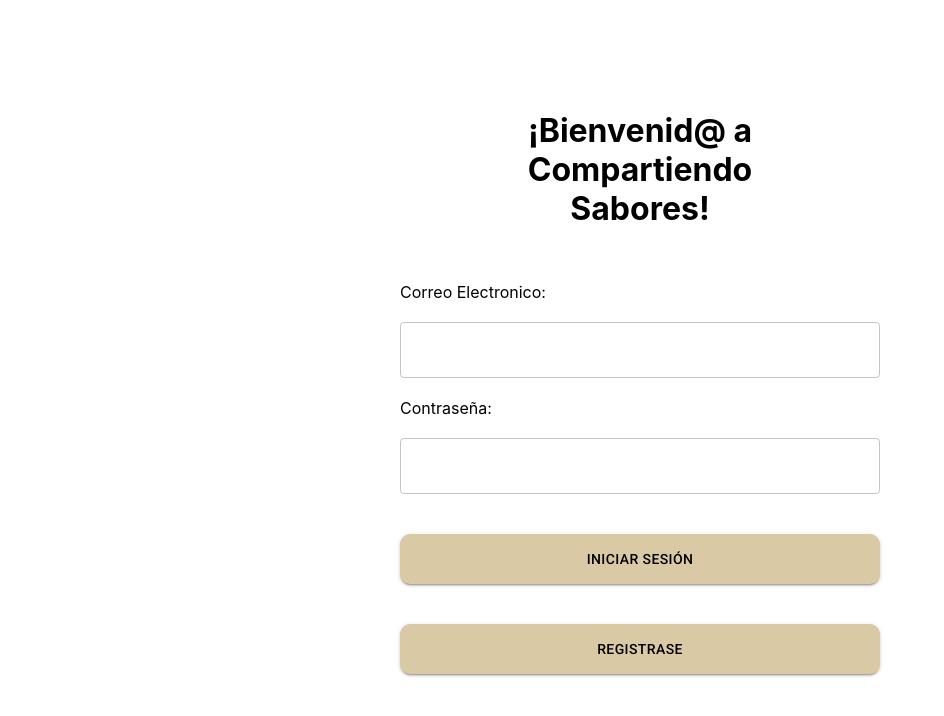
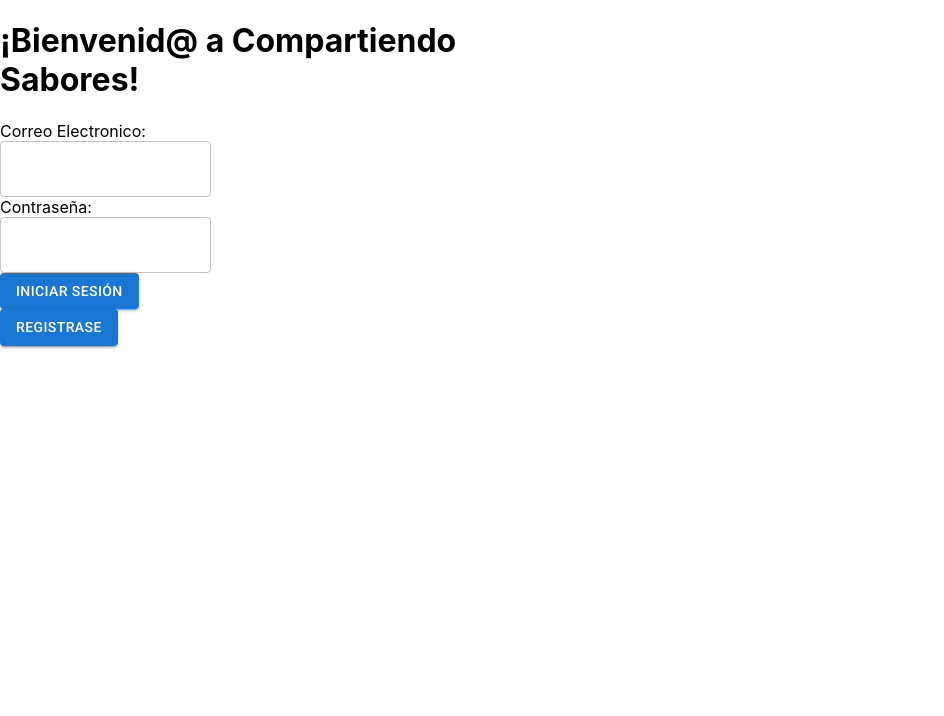
Before and after one commit to Gabicho258/compartiendo-sabores-react-tsx, a React (Create React App) app: page / in a window 1280 px wide. Shown: the top 716 px of the page, without its empty margins (0-944 px from the left). Built offline with nearby package versions, Linux system fonts and the light colour scheme.

Commit message:
Se crea el archivo de Registro

```diff
--- a/src/index.tsx
+++ b/src/index.tsx
@@ -5,6 +5,7 @@ import { Login } from "./pages/Login/Login";
 import { HomePage } from "./pages/HomePage/HomePage";
 import { StyledEngineProvider } from "@mui/material";
 import { Categories } from "./pages/Categories/Categories";
+import { Register } from "./pages/Register/Register";
 
 const root = ReactDOM.createRoot(
   document.getElementById("root") as HTMLElement
@@ -13,7 +14,9 @@ root.render(
   <React.StrictMode>
     <StyledEngineProvider injectFirst>
       {/* <App /> */}
-      <Login />
+      {/*<Login />*/}
+
+      <Register />
 
       {/*<Categories />*/}
 
--- /dev/null
+++ b/src/pages/Register/Register.tsx
@@ -0,0 +1,88 @@
+import { useEffect, useState } from "react";
+import TextField from "@mui/material/TextField";
+import Button from "@mui/material/Button";
+import "./_Register.scss";
+
+interface credentials  {
+    email: string;
+    password: string,
+};
+export const Register = () =>{
+    const [form, setForm] = useState<credentials>({
+        email: '',
+        password: '',
+      });
+
+      const inputChange = (value: string, field: string) => {
+        setForm({
+          ...form,
+          [field]: value,
+        });
+      };
+      console.log(form);
+    return (
+        <>
+        <div className="container">
+          <div className="loginTitle">
+            <h1 className="loginTitle__t">
+            ¡Bienvenid@ a Compartiendo
+            <br />
+            Sabores!
+            </h1>
+          </div>
+          <form className="loginForm">
+            <div className="loginForm__email">
+              <div className="loginForm__email-label">
+                <label >
+                Correo Electronico:
+                </label>
+              </div>
+              <TextField
+                required
+                id="email"
+                type="email"
+                className="loginForm__email-input"
+                value={form.email}
+                onChange={({ target }) => {
+                  inputChange(target.value, "email");
+                }}
+              />
+            </div>
+            <div className="loginForm__password">
+              <div className="loginForm__email-label">
+                <label>
+                  Contraseña:
+                </label>
+              </div>
+              <TextField
+                required
+                value={form.password}
+                id="password"
+                type="password"
+                className="loginForm__password-input"
+                onChange={({ target }) => {
+                  inputChange(target.value, "password");
+                }}
+              />
+            </div>
+            <div className="loginForm__btn-login">
+              <Button
+                variant="contained"
+                className="loginForm__btn-login-b"
+              >
+                Iniciar Sesión
+              </Button>
+            </div>
+            <div className="loginForm__btn-register">
+              <Button
+                variant="contained"
+                className="loginForm__btn-register-b"
+              >
+                Registrase
+              </Button>
+            </div>
+          </form>
+        </div>
+        </>
+      );
+}
```
Also changed, not shown: src/pages/Login/Login.tsx (+4 -4 lines), src/pages/Register/_Register.scss (added).
